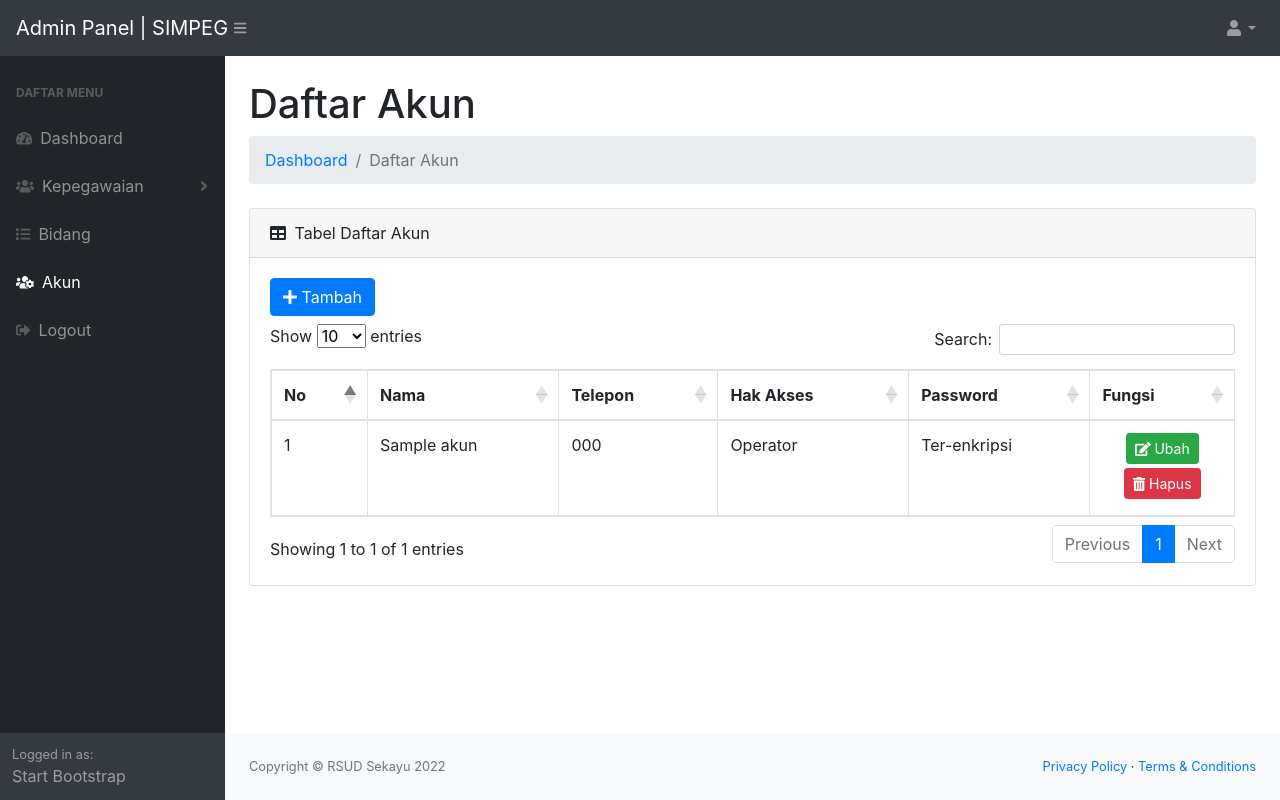
After one commit to ilhamlutfi/simpeg-php, a PHP site: page /daftar-akun.php in a window 1280 px wide. The commit adds this page. Run offline with PHP 8.4, Linux system fonts and the light colour scheme; tables that the repository leaves empty or names only in its code hold one stand-in row (values such as "Sample post"); some libraries are stand-ins or nearby versions.

Commit message:
fitur akun

```diff
--- a/admin/config/controller.php
+++ b/admin/config/controller.php
@@ -193,3 +193,66 @@ function hapus_pegawai($id_pegawai)
 
     return mysqli_affected_rows($db);
 }
+
+// ---------------------------------------------------------------------------
+
+// fungsi tambah akun
+function tambah_akun($post)
+{
+    // panggil koneksi ke database
+    global $db;
+
+    // ambil input user
+    $nama       = htmlspecialchars($post['nama']);
+    $no_telepon = htmlspecialchars($post['no_telepon']);
+    $role       = htmlspecialchars($post['role']);
+
+    // enkripsi password ke database
+    $password = password_hash($password, PASSWORD_DEFAULT);
+
+    // query tambah data
+    $query = "INSERT INTO akun VALUES(null, '$nama', '$no_telepon', '$password', '$role')";
+
+    // simpan query ke database
+    mysqli_query($db, $query);
+
+    // check kolom yang bertambah
+    return mysqli_affected_rows($db);
+}
+
+// fungsi hapus akun
+function hapus_akun($id_akun)
+{
+    global $db;
+
+    $query = "DELETE FROM akun WHERE id_akun = $id_akun";
+
+    mysqli_query($db, $query);
+
+    return mysqli_affected_rows($db);
+}
+
+// fungsi ubah akun
+function ubah_akun($post)
+{
+    // panggil koneksi ke database
+    global $db;
+
+    // ambil input user
+    $nama       = htmlspecialchars($post['nama']);
+    $no_telepon = htmlspecialchars($post['no_telepon']);
+    $role       = htmlspecialchars($post['role']);
+    $id_akun    = $post['id_akun'];
+
+    // enkripsi password ke database
+    $password = password_hash($password, PASSWORD_DEFAULT);
+
+    // query ubah data
+    $query = "UPDATE akun SET nama = '$nama', no_telepon = '$no_telepon', role = '$role', password = '$password' WHERE id_akun = $id_akun";
+
+    // simpan query ke database
+    mysqli_query($db, $query);
+
+    // check kolom yang bertambah
+    return mysqli_affected_rows($db);
+}
--- /dev/null
+++ b/admin/daftar-akun.php
@@ -0,0 +1,231 @@
+<?php
+
+$judul = 'Daftar Akun';
+
+include 'layout/header.php';
+
+// query tampil data akun
+$akun = query("SELECT * FROM akun");
+
+// ketika tombol submit ditekan jalankan fungsi dibawah ini
+if (isset($_POST['tambah'])) {
+    if (tambah_akun($_POST) > 0) {
+        // pesan berhasil
+        echo "<script>
+                alert('Data Akun Berhasil Ditambahkan');
+                document.location.href = 'daftar-akun.php';
+             </script>";
+    } else {
+        // pesan gagal
+        echo "<script>
+                alert('Data Akun Gagal Ditambahkan');
+                document.location.href = 'daftar-akun.php';
+             </script>";
+    }
+}
+
+// ketika tombol ubah ditekan jalankan fungsi dibawah ini
+if (isset($_POST['ubah'])) {
+    if (ubah_akun($_POST) > 0) {
+        // pesan berhasil
+        echo "<script>
+                alert('Data Akun Berhasil Diubah');
+                document.location.href = 'daftar-akun.php';
+             </script>";
+    } else {
+        // pesan gagal
+        echo "<script>
+                alert('Data Akun Gagal Diubah');
+                document.location.href = 'daftar-akun.php';
+             </script>";
+    }
+}
+
+?>
+
+<div id="layoutSidenav_content">
+    <main>
+        <div class="container-fluid">
+            <h1 class="mt-4">Daftar Akun</h1>
+            <ol class="breadcrumb mb-4">
+                <li class="breadcrumb-item"><a href="index.php">Dashboard</a></li>
+                <li class="breadcrumb-item active">Daftar Akun</li>
+            </ol>
+
+            <div class="card mb-4">
+                <div class="card-header">
+                    <i class="fas fa-table mr-1"></i>
+                    Tabel Daftar Akun
+                </div>
+                <div class="card-body">
+                    <div class="table-responsive">
+                        <button class="btn btn-primary mb-2" data-toggle="modal" data-target="#modalTambah"><i class="fas fa-plus"></i> Tambah</button>
+
+                        <table class="table table-bordered" id="dataTable" width="100%" cellspacing="0">
+                            <thead>
+                                <tr>
+                                    <th>No</th>
+                                    <th>Nama</th>
+                                    <th>Telepon</th>
+                                    <th>Hak Akses</th>
+                                    <th>Password</th>
+                                    <th>Fungsi</th>
+                                </tr>
+                            </thead>
+
+                            <tbody>
+                                <?php $no = 1; ?>
+                                <?php foreach ($akun as $data) : ?>
+                                    <tr>
+                                        <td><?= $no++; ?></td>
+                                        <td><?= $data['nama']; ?></td>
+                                        <td><?= $data['no_telepon']; ?></td>
+                                        <td>
+                                        	<?php if ($data['role'] == 1) : ?>
+                                        		Admin
+                                        	<?php else : ?>
+                                        		Operator
+                                        	<?php endif; ?>
+                                        </td>
+                                        <td>Ter-enkripsi</td>
+                                        <td width="15%" class="text-center">
+                                            <button class="btn btn-success btn-sm mb-1" data-toggle="modal" data-target="#modalUbah<?= $data['id_akun']; ?>"><i class="fas fa-edit"></i>
+                                                Ubah</button>
+                                            <a href="hapus-akun.php?id_akun=<?= $data['id_akun']; ?>" class="btn btn-danger btn-sm mb-1" onclick="return confirm('Yakin Data Akun Akan Dihapus.?');"><i class="fas fa-trash-alt"></i>
+                                                Hapus</a>
+                                        </td>
+                                    </tr>
+                                <?php endforeach; ?>
+                            </tbody>
+                        </table>
+                    </div>
+                </div>
+            </div>
+        </div>
+    </main>
+
+    <!-- Modal Tambah -->
+    <div class="modal fade" id="modalTambah" tabindex="-1" role="dialog" aria-labelledby="exampleModalLabel" aria-hidden="true">
+        <div class="modal-dialog" role="document">
+            <div class="modal-content">
+                <div class="modal-header bg-primary text-white">
+                    <h5 class="modal-title" id="exampleModalLabel"><i class="fas fa-plus"></i> Tambah Akun</h5>
+                    <button type="button" class="close" data-dismiss="modal" aria-label="Close">
+                        <span aria-hidden="true">&times;</span>
+                    </button>
+                </div>
+                <div class="modal-body">
+                    <form action="" method="post">
+                        <div class="form-group">
+                            <label for="nama">Nama</label>
+                            <input type="text" name="nama" id="nama" class="form-control" required minlength="3">
+                        </div>
+
+                        <div class="form-group">
+                            <label for="no_telepon">No Telepon</label>
+                            <input type="number" name="no_telepon" id="no_telepon" class="form-control" required minlength="3">
+                        </div>
+
+                        <div class="form-group">
+                        	<label for="role">Hak Akses</label>
+                        	<select name="role" id="role" class="form-control" required>
+                        		<option value="">-- pilih --</option>
+                        		<option value="1">Administrator</option>
+                        		<option value="2">Operator</option>
+                        	</select>
+                        </div>
+
+                        <div class="form-group">
+                        	<label for="password">Password</label>
+                        	<input type="password" name="password" id="password" class="form-control" minlength="6" required>
+                        </div>
+
+                        <input type="checkbox" class="form-checkbox"> <small>Lihat Password</small>
+
+                        <div class="modal-footer">
+                            <button type="button" class="btn btn-secondary btn-mb" data-dismiss="modal">Kembali</button>
+                            <button type="submit" name="tambah" class="btn btn-primary btn-mb">Submit</button>
+                        </div>
+                    </form>
+                </div>
+            </div>
+        </div>
+    </div>
+
+    <!-- Modal Ubah -->
+    <?php foreach ($akun as $data) : ?>
+    	<div class="modal fade" id="modalUbah<?= $data['id_akun']; ?>" tabindex="-1" role="dialog" aria-labelledby="exampleModalLabel" aria-hidden="true">
+        <div class="modal-dialog" role="document">
+            <div class="modal-content">
+                <div class="modal-header bg-primary text-white">
+                    <h5 class="modal-title" id="exampleModalLabel"><i class="fas fa-edit"></i> Ubah Akun</h5>
+                    <button type="button" class="close" data-dismiss="modal" aria-label="Close">
+                        <span aria-hidden="true">&times;</span>
+                    </button>
+                </div>
+                <div class="modal-body">
+                    <form action="" method="post">
+                    	<input type="hidden" name="id_akun" value="<?= $data['id_akun']; ?>">
+
+                        <div class="form-group">
+                            <label for="nama">Nama</label>
+                            <input type="text" name="nama" id="nama" class="form-control" required minlength="3" value="<?= $data['nama']; ?>">
+                        </div>
+
+                        <div class="form-group">
+                            <label for="no_telepon">No Telepon</label>
+                            <input type="number" name="no_telepon" id="no_telepon" class="form-control" required minlength="3" value="<?= $data['no_telepon']; ?>">
+                        </div>
+
+                        <div class="form-group">
+                        	<label for="role">Hak Akses</label>
+                        	<select name="role" id="role" class="form-control" required>
+                        		<?php $role = $data['role']; ?>
+                        		<option value="1" <?= $role == '1' ? : null ?>>Administrator</option>
+                        		<option value="2" <?= $role == '2' ? : null ?>>Operator</option>
+                        	</select>
+                        </div>
+
+                        <div class="form-group">
+                        	<label for="password">Password <small>(Masukkan Password Lama/Baru)</small></label>
+                        	<input type="password" name="password" id="password2" class="form-control" minlength="6" required>
+                        </div>
+
+                        <input type="checkbox" class="form-checkbox show-ubah"> <small>Lihat Password</small>
+
+                        <div class="modal-footer">
+                            <button type="button" class="btn btn-secondary btn-mb" data-dismiss="modal">Kembali</button>
+                            <button type="submit" name="ubah" class="btn btn-primary btn-mb">Ubah</button>
+                        </div>
+                    </form>
+                </div>
+            </div>
+        </div>
+    </div>
+    <?php endforeach; ?>
+
+<script type="text/javascript">
+  $(document).ready(function() {
+    $('.form-checkbox').click(function() {
+      if ($(this).is(':checked')) {
+        $('#password').attr('type', 'text');
+      } else {
+        $('#password').attr('type', 'password');
+      }
+    });
+  });
+</script>
+
+<script type="text/javascript">
+  $(document).ready(function() {
+    $('.show-ubah').click(function() {
+      if ($(this).is(':checked')) {
+        $('#password2').attr('type', 'text');
+      } else {
+        $('#password2').attr('type', 'password');
+      }
+    });
+  });
+</script>
+
+<?php include 'layout/footer.php'; ?>
--- a/admin/layout/header.php
+++ b/admin/layout/header.php
@@ -63,6 +63,16 @@
                             <div class="sb-nav-link-icon"><i class="fas fa-list"></i></div>
                             Bidang
                         </a>
+
+                        <a class="nav-link" href="daftar-akun.php">
+                            <div class="sb-nav-link-icon"><i class="fas fa-users-cog"></i></div>
+                            Akun
+                        </a>
+
+                        <a class="nav-link" href="logout.php">
+                            <div class="sb-nav-link-icon"><i class="fas fa-sign-out-alt"></i></div>
+                            Logout
+                        </a>
                     </div>
                 </div>
                 <div class="sb-sidenav-footer">
```
Also changed, not shown: admin/daftar-bidang.php (+2 -16 lines), admin/download-laporan.php (+12 -0 lines), admin/hapus-akun.php (added, +20 -0 lines).
